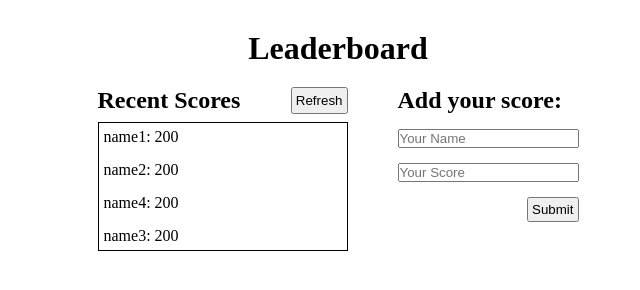
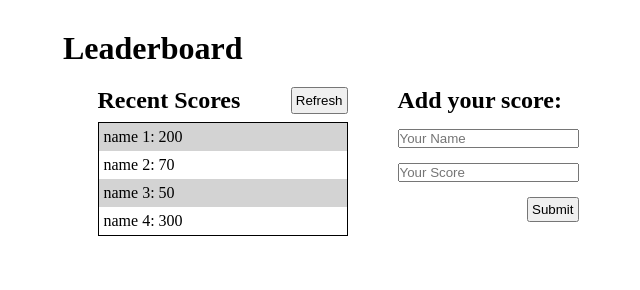
Before and after one commit to dev89s/leaderboard, a website built with webpack: page src/index.html in a window 1280 px wide. Shown: the whole page, without its empty margins (302-942 px from the left). Built offline with nearby package versions, Linux system fonts and the light colour scheme.

Commit message:
Page structure, basic styling for list, mock list

```diff
--- a/src/index.html
+++ b/src/index.html
@@ -10,7 +10,9 @@
 
 <body>
   <header>
-    <h1 class="title">Leaderboard</h1>
+    <div class="header-container">
+      <h1 class="title">Leaderboard</h1>
+    </div>
   </header>
   <main>
     <div class="board">
@@ -19,10 +21,7 @@
           <h2>Recent Scores</h2> <button class="refresh">Refresh</button>
         </div>
         <ul class="score-list">
-          <li class="score-item">name1: 200</li>
-          <li class="score-item">name2: 200</li>
-          <li class="score-item">name4: 200</li>
-          <li class="score-item">name3: 200</li>
+          <!-- Score List will be displayed here -->
         </ul>
       </section>
       <section class="add-score">
--- a/src/index.js
+++ b/src/index.js
@@ -1 +1,14 @@
 import './style.css';
+import loadScores from './modules/load-scores.js';
+import ScoreList from './modules/score-list';
+
+const scoreList = new ScoreList();
+const storage = JSON.parse(localStorage.getItem('scores'));
+
+if (!storage) {
+  scoreList.mockList();
+} else {
+  scoreList.list = storage;
+}
+
+loadScores(scoreList);
--- /dev/null
+++ b/src/modules/load-scores.js
@@ -0,0 +1,15 @@
+
+const loadScores = (scoreList) => {
+  const scoreEl = document.querySelector('.score-list');
+  for (let score of scoreList.list) {
+    const li = document.createElement('li');
+    li.classList.add('score-item');
+    if (score.index % 2 === 1) {
+      li.classList.add('grey');
+    }
+    li.textContent = `${score.name}: ${score.score}`;
+    scoreEl.appendChild(li);
+  }
+}
+
+export default loadScores;
--- /dev/null
+++ b/src/modules/score-list.js
@@ -0,0 +1,41 @@
+export default class ScoreList {
+  constructor() {
+    this.list = [];
+  };
+
+  addScore(name, score, index = this.list.length) {
+    const scoreOb = {
+      name: name,
+      score: score,
+      index: index,
+    };
+    this.list.push(scoreOb);
+    localStorage.setItem('scores', JSON.stringify(this.list));
+  }
+
+  mockList() {
+    const mockList = [
+      {
+        name: 'name 1',
+        score: 200,
+        index: 1,
+      },
+      {
+        name: 'name 2',
+        score: 70,
+        index: 2,
+      },
+      {
+        name: 'name 3',
+        score: 50,
+        index: 3,
+      },
+      {
+        name: 'name 4',
+        score: 300,
+        index: 4,
+      },
+    ];
+    this.list = mockList;
+  }
+}
--- a/src/style.css
+++ b/src/style.css
@@ -5,10 +5,19 @@
   margin: 0;
 }
 
+.grey {
+  background-color: lightgrey;
+}
+
 /* ---- Heading Styling ---- */
 
+div.header-container {
+  display: flex;
+}
+
 h1.title {
-  text-align: center;
+  min-width: 550px;
+  margin: 0 auto;
   margin-top: 30px;
 }
 
@@ -42,7 +51,6 @@ button.refresh {
 ul.score-list {
   display: flex;
   flex-direction: column;
-  gap: 5px;
   list-style: none;
   border: 1px solid #000;
 }
```
Also changed, not shown: dist/index.html, dist/main.js.
